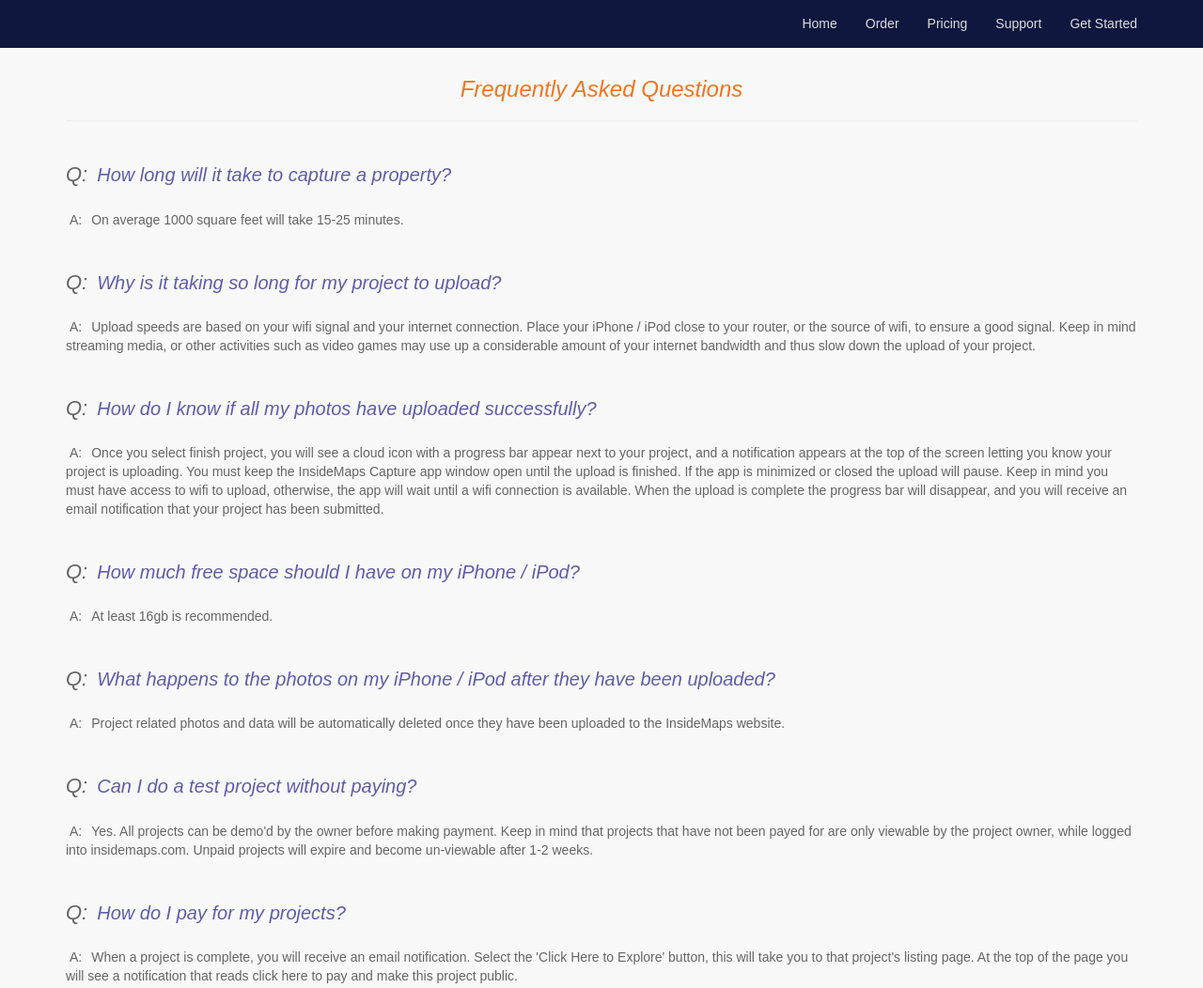
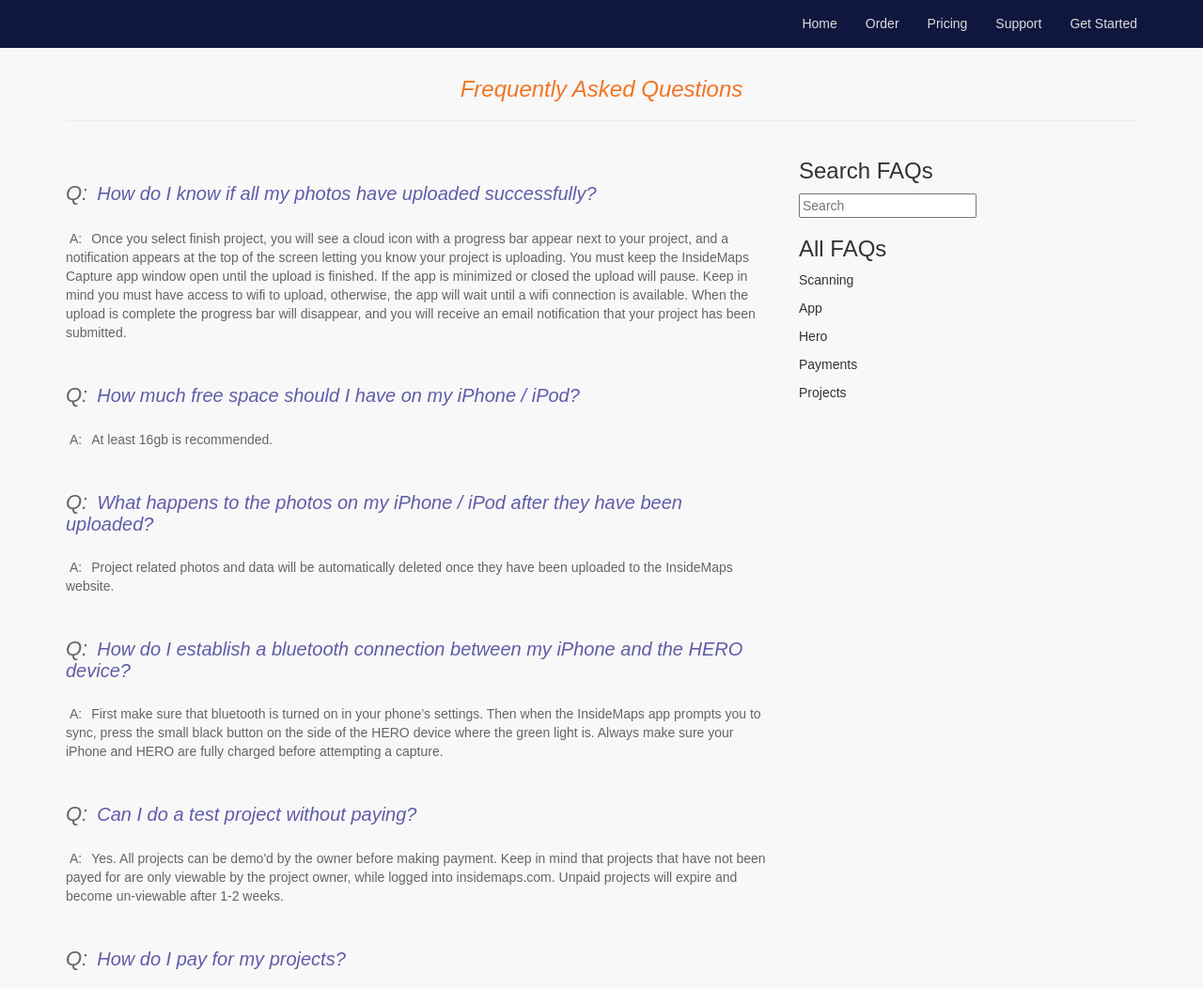
Before and after one commit to vCubeSoftNTech/insideMapsOnRoofstockSupportTemplate, a plain HTML site: page index.html in a window 1280 px wide. Shown: the top 1052 px of the page at 94% size. Drawn offline with nearby package versions, Linux system fonts and the light colour scheme; some packages are replaced by stand-ins of ours; a script that the page names is missing.

Commit message:
Feat: Filter By Category

```diff
--- a/index.html
+++ b/index.html
@@ -17,35 +17,59 @@
     <script>
         var app = angular.module('InsideMapsData', ['ui.bootstrap']);
         app.controller('MainCtrl', function($scope) {
-          $scope.qas = [
+          $scope.categories = ["Scanning","App","Hero","Payments", "Projects"];
+           $scope.filterQuestionsByCategory = function(category){
+             console.log(category);
+             $scope.search = category;
+
+           }
+            $scope.qas = [{
+                    category: "Scanning",
+                    question: 'What tripod should I use with InsideMaps?',
+                    answer: "We recommend a sturdy professional tripod (without a panning handle) suitable for DSLR cameras."
+                },
                 {
+                    category: "Scanning",
                     question: 'How long will it take to capture a property?',
                     answer: "On average 1000 square feet will take 15-25 minutes."
-       },{
+                }, {
+                    category: "Scanning",
                     question: 'Why is it taking so long for my project to upload?',
                     answer: "Upload speeds are based on your wifi signal and your internet connection.  Place your iPhone / iPod close to your router, or the source of wifi, to ensure a good signal.  Keep in mind streaming media, or other activities such as video games may use up a considerable amount of your internet bandwidth and thus slow down the upload of your project. "
-       },{
+                }, {
+                    category: "App",
                     question: 'How do I know if all my photos have uploaded successfully?',
                     answer: "Once you select finish project, you will see a cloud icon with a progress bar appear next to your project, and a notification appears at the top of the screen letting you know your project is uploading. You must keep the InsideMaps Capture app window open until the upload is finished.  If the app is minimized or closed the upload will pause. Keep in mind you must have access to wifi to upload, otherwise, the app will wait until a wifi connection is available. When the upload is complete the progress bar will disappear, and you will receive an email notification that your project has been submitted."
-       },{
+                }, {
+                    category: "App",
                     question: 'How much free space should I have on my iPhone / iPod?',
                     answer: "At least 16gb is recommended."
-       },{
+                }, {
+                    category: "App",
                     question: 'What happens to the photos on my iPhone / iPod after they have been uploaded?',
                     answer: "Project related photos and data will be automatically deleted once they have been uploaded to the InsideMaps website."
-       },{
+                }, {
+                    category: "Hero",
+                    question: 'How do I establish a bluetooth connection between my iPhone and the HERO device?',
+                    answer: "First make sure that bluetooth is turned on in your phone’s settings.  Then when the InsideMaps app prompts you to sync, press the small black button on the side of the HERO device where the green light is.  Always make sure your iPhone and HERO are fully charged before attempting a capture."
+                }, {
+                    category: "Payments",
                     question: 'Can I do a test project without paying?',
                     answer: "Yes. All projects can be demo'd by the owner before making payment.  Keep in mind that projects that have not been payed for are only viewable by the project owner, while logged into insidemaps.com.  Unpaid projects will expire and become un-viewable after 1-2 weeks."
-       },{
+                }, {
+                    category: "Payments",
                     question: 'How do I pay for my projects?',
                     answer: "When a project is complete, you will receive an email notification.  Select the 'Click Here to Explore' button, this will take you to that project's listing page.  At the top of the page you will see a notification that reads click here to pay and make this project public."
-       },{
+                }, {
+                    category: "Projects",
                     question: 'My project was submitted over 24 hours ago, but it still has not finished, why?',
                     answer: "In order to ensure that a project is completed in a timely manner there are two steps that a user must complete.  The first important step, which is often overlooked, is to press the 'Finish Project' button.  This lets our system know that no new data is going to be coming in and processing can begin.  The second step is to make sure all of the photos upload. The app must remain open during uploading, if the app is minimized uploading will be paused."
-       },{
+                }, {
+                    category: "Projects",
                     question: 'How much storage space do I need on my phone to capture a property?',
                     answer: "Five average sized homes will require approximately 16gb of storage space.  After each project’s photos are uploaded they will be automatically deleted freeing up the space required by that project.  Uploading will occur automatically whenever your phone is connected to wifi."
-       }]
+                }
+            ]
 
         });
     </script>
@@ -104,13 +128,15 @@
             font-weight: bold;
             font-size: 18px;
         }
+
         .faq-question {
             color: #605ca8;
             font-size: 20px;
             font-style: italic;
             padding: 25px 0 15px 0;
         }
-        .faq-question span{
+
+        .faq-question span {
             color: #656565;
             font-size: 22px;
             padding: 0 10px 0 0;
@@ -120,7 +146,7 @@
             color: #656565;
         }
 
-        .faq-answer span{
+        .faq-answer span {
             padding: 0 10px 0 4px;
         }
     </style>
@@ -155,9 +181,21 @@
                     <h3>Frequently Asked Questions</h3>
                     <hr></hr>
                 </div>
-                <div class="" ng-repeat="qa in qas">
+                <div class="row">
+                    <div class="col-sm-8">
+                        <div ng-repeat="qa in qas | filter:search | orderBy:'category'">
                             <h3 class="faq-question"><span>Q:</span>{{qa.question}}</h3>
                             <p class="faq-answer"><span>A:</span>{{qa.answer}}</p>
+                        </div>
+                    </div>
+                    <div class="col-sm-4">
+                        <h3>Search FAQs</h3>
+                        <input type="text" ng-model="search" placeholder="Search" />
+                        <h3 ng-click="filterQuestionsByCategory('')">All FAQs</h3>
+                        <p ng-repeat="cat in categories" ng-click="filterQuestionsByCategory(cat)">{{cat}}</p>
+
+
+                    </div>
                 </div>
             </div>
 
```
Lines whose indentation alone changed are shown as unchanged.
